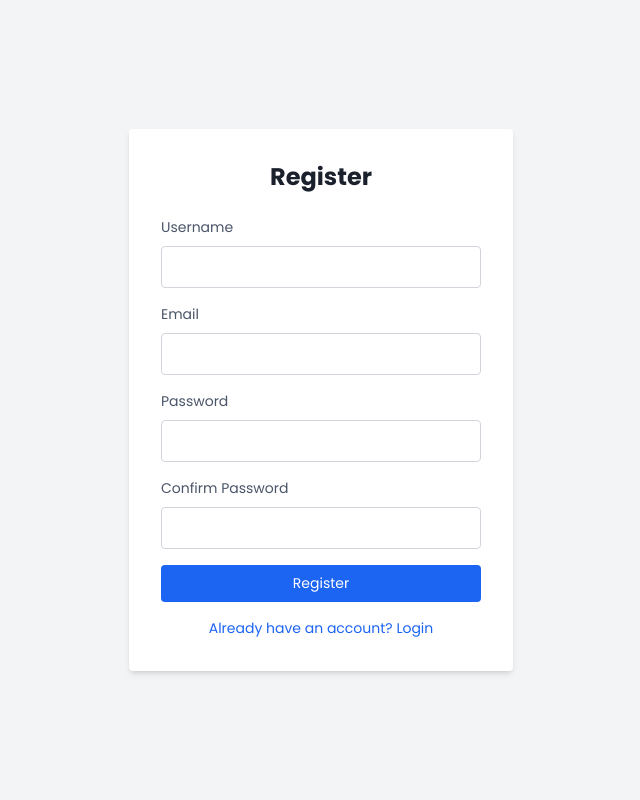
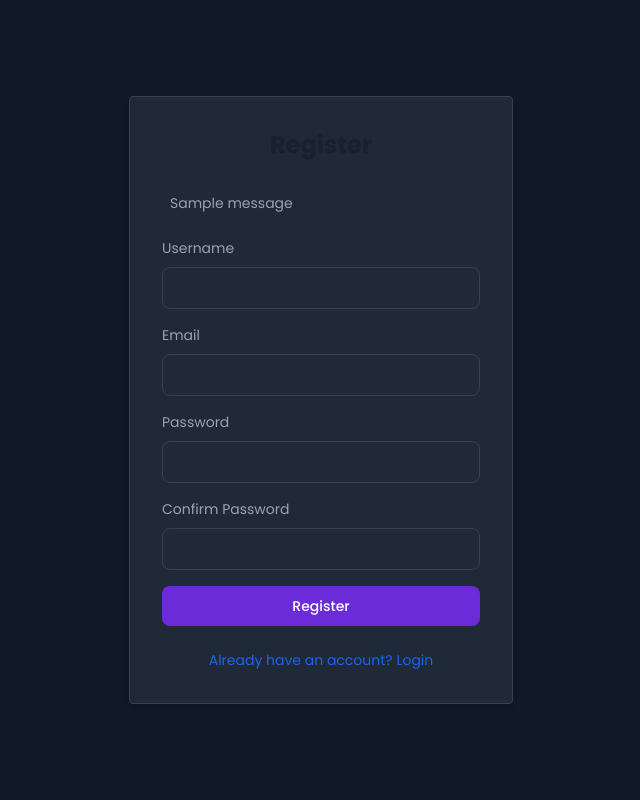
Before and after one commit to impexbw/tradepilot, a Flask app: template tradepilot/templates/register.html in a window 1280 px wide. Shown: the whole page, without its empty margins (319-959 px from the left). Run offline with Flask 3, Linux system fonts and the light colour scheme; tables that the repository leaves empty hold one stand-in row (values such as "Sample post"); the template is opened without the code that fills it: values that come from a table or form of the project are taken from there, most other values are stand-ins (such as "Sample title", 1, 10 or a date in 2020); one stand-in notice (Sample message) is shown; some libraries are stand-ins or nearby versions.

Commit message:
minor update

```diff
--- a/tradepilot/routes.py
+++ b/tradepilot/routes.py
@@ -9,6 +9,10 @@ from decimal import Decimal
 from werkzeug.utils import secure_filename
 
 def update_equity_from_balance(user_data):
+    if not user_data:
+        app.logger.error('User data is None.')
+        return
+
     current_date = datetime.now().date()
     if user_data.last_update_date != current_date:
         user_data.equity = user_data.balance
@@ -77,8 +81,9 @@ def get_daily_summary(trades):
 def index():
     user_data = UserData.query.filter_by(user_id=current_user.id).first()
 
-    # Update equity from balance at the start of a new day
-    update_equity_from_balance(user_data)
+    if user_data:
+        # Update equity from balance at the start of a new day
+        update_equity_from_balance(user_data)
 
     last_ten_trades = Trade.query.filter_by(user_id=current_user.id).order_by(Trade.open_time.desc()).limit(10).all()
     trades = Trade.query.filter_by(user_id=current_user.id).all()
@@ -102,7 +107,7 @@ def index():
     daily_summaries = get_daily_summary(trades)
 
     # Calculate dynamic balance and equity
-    balance, equity = calculate_equity_and_balance(user_data)
+    balance, equity = calculate_equity_and_balance(user_data) if user_data else (0, 0)
 
     # Format the values
     win_rate = f"{win_rate:.2f}%"
--- a/tradepilot/templates/register.html
+++ b/tradepilot/templates/register.html
@@ -1,41 +1,55 @@
 <!DOCTYPE html>
 <html lang="en">
 {% include 'head.html' %}
-<body class="bg-gray-100 flex items-center justify-center min-h-screen">
+<body class="bg-gray-900 flex items-center justify-center min-h-screen">
 
-    <div class="bg-white p-8 rounded shadow-md w-full max-w-sm">
+    <div class="p-8 rounded shadow-md w-full max-w-sm border border-gray-700 text-gray-400 bg-gray-800">
         <h2 class="text-2xl font-bold mb-6 text-center">Register</h2>
+
+        <!-- Flash Messages -->
+        {% with messages = get_flashed_messages(with_categories=true) %}
+            {% if messages %}
+                <div class="mb-4">
+                    {% for category, message in messages %}
+                        <div class="text-{{ category }}-600 p-2 rounded mb-2">
+                            {{ message }}
+                        </div>
+                    {% endfor %}
+                </div>
+            {% endif %}
+        {% endwith %}
+
         <form method="POST" action="{{ url_for('register') }}">
             {{ form.hidden_tag() }}
             <div class="mb-4">
                 {{ form.username.label(class="block mb-2") }}
-                {{ form.username(class="w-full p-2 border border-gray-300 rounded") }}
+                {{ form.username(class="w-full bg-gray-800 border border-gray-700 text-gray-400 text-sm rounded-lg focus:ring-blue-500 focus:border-blue-500 block w-full p-2.5") }}
                 {% for error in form.username.errors %}
                     <span class="text-red-500">{{ error }}</span>
                 {% endfor %}
             </div>
             <div class="mb-4">
                 {{ form.email.label(class="block mb-2") }}
-                {{ form.email(class="w-full p-2 border border-gray-300 rounded") }}
+                {{ form.email(class="w-full bg-gray-800 border border-gray-700 text-gray-400 text-sm rounded-lg focus:ring-blue-500 focus:border-blue-500 block w-full p-2.5") }}
                 {% for error in form.email.errors %}
                     <span class="text-red-500">{{ error }}</span>
                 {% endfor %}
             </div>
             <div class="mb-4">
                 {{ form.password.label(class="block mb-2") }}
-                {{ form.password(class="w-full p-2 border border-gray-300 rounded") }}
+                {{ form.password(class="w-full bg-gray-800 border border-gray-700 text-gray-400 text-sm rounded-lg focus:ring-blue-500 focus:border-blue-500 block w-full p-2.5") }}
                 {% for error in form.password.errors %}
                     <span class="text-red-500">{{ error }}</span>
                 {% endfor %}
             </div>
             <div class="mb-4">
                 {{ form.confirm_password.label(class="block mb-2") }}
-                {{ form.confirm_password(class="w-full p-2 border border-gray-300 rounded") }}
+                {{ form.confirm_password(class="w-full bg-gray-800 border border-gray-700 text-gray-400 text-sm rounded-lg focus:ring-blue-500 focus:border-blue-500 block w-full p-2.5") }}
                 {% for error in form.confirm_password.errors %}
                     <span class="text-red-500">{{ error }}</span>
                 {% endfor %}
             </div>
-            <button type="submit" class="bg-blue-600 text-white py-2 px-4 rounded w-full">Register</button>
+            <button type="submit" class="focus:outline-none text-white bg-purple-700 hover:bg-purple-800 focus:ring-4 focus:ring-purple-300 font-medium rounded-lg text-sm px-5 py-2.5 mb-2 dark:bg-purple-600 dark:hover:bg-purple-700 dark:focus:ring-purple-900 text-center w-full">Register</button>
         </form>
         <div class="mt-4 text-center">
             <a href="{{ url_for('login') }}" class="text-blue-600 hover:underline">Already have an account? Login</a>
```
Also changed, not shown: tradepilot/templates/login.html (+5 -5 lines).
